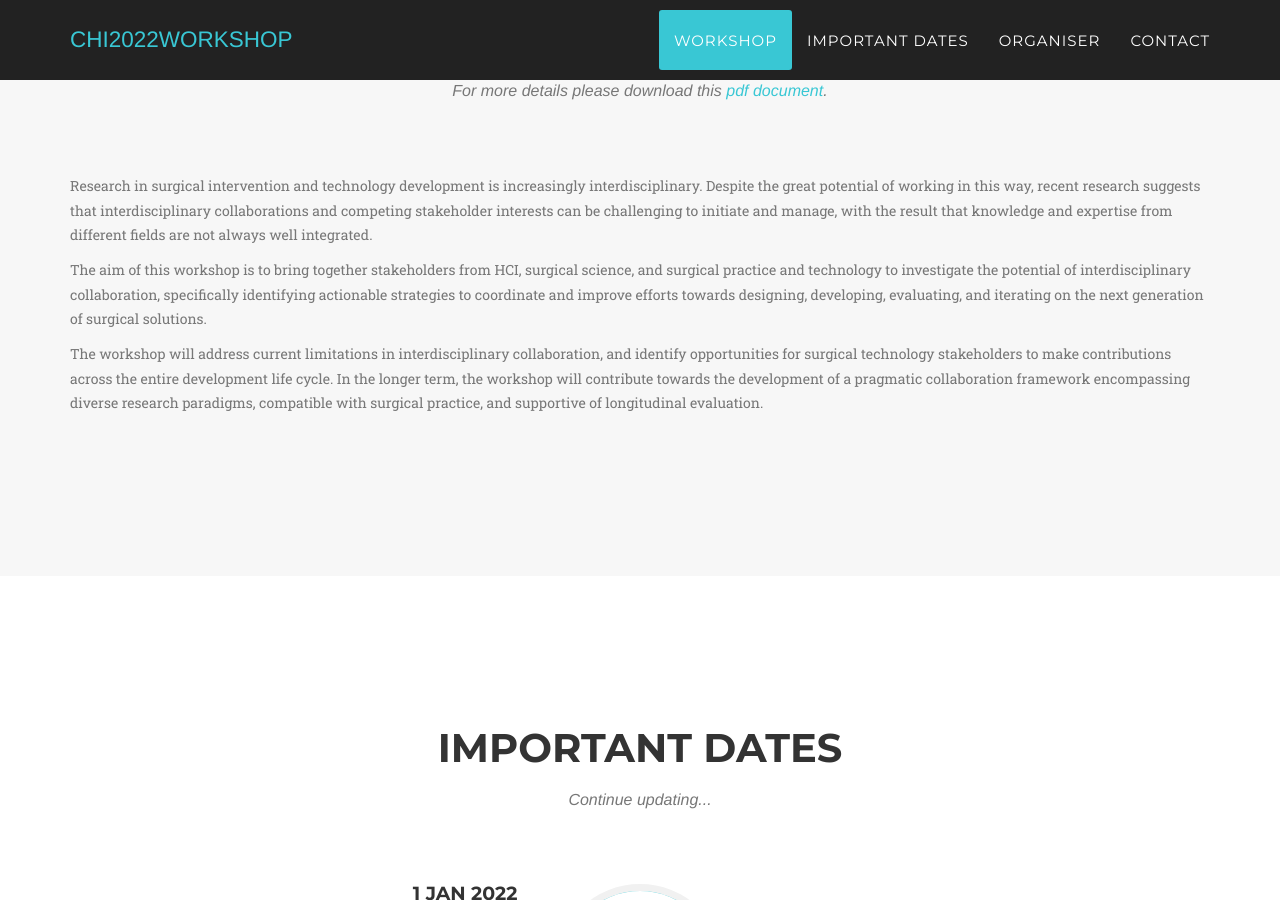
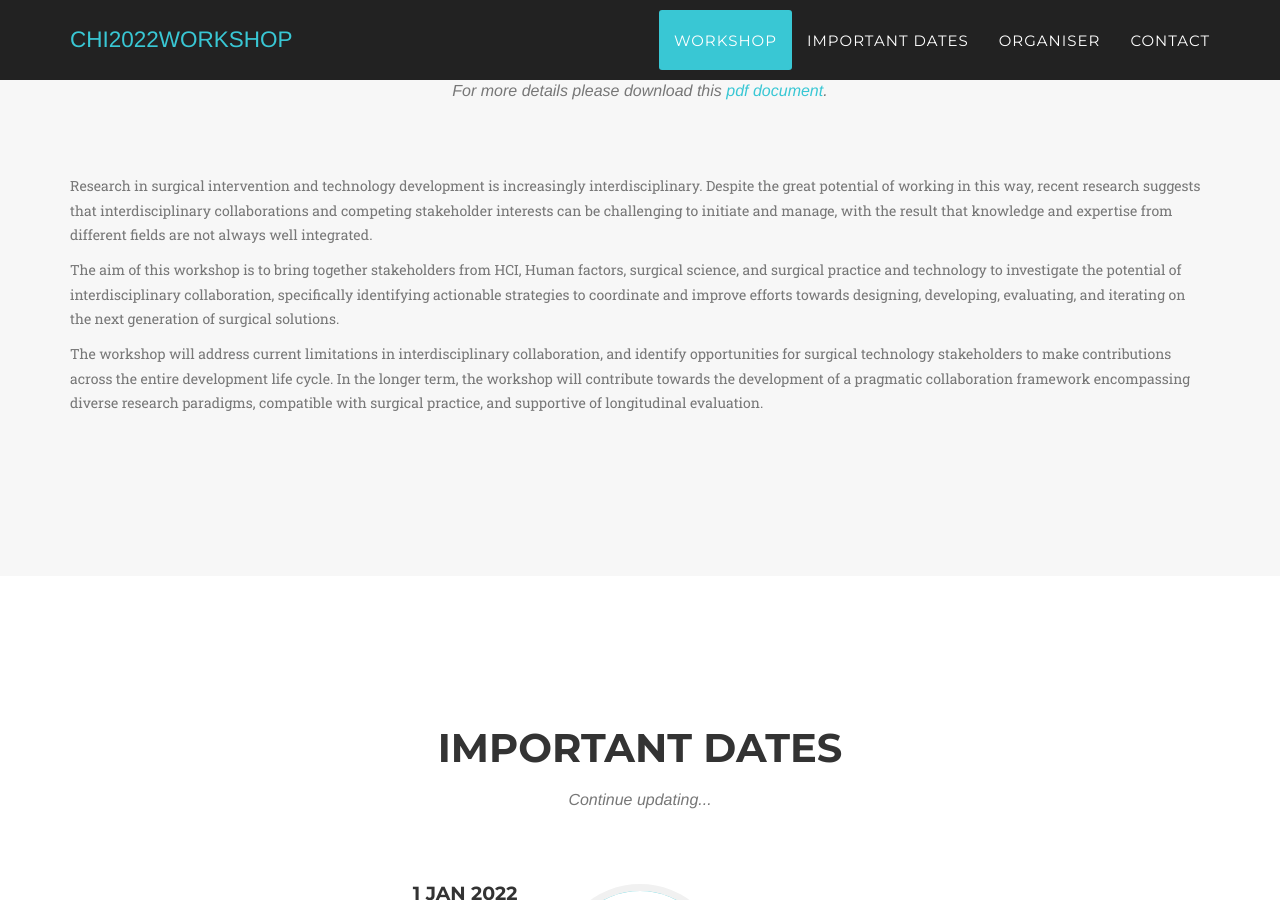
Before and after one commit to turtle2007/CHI22-ihfs, a Jekyll site: the page built from index.html, in a window 1280 px wide and 900 px high, scrolled down 1011 px. Built offline with Jekyll 4.4.1, drawn with Linux system fonts in a browser that asks for light colours; some web fonts are replaced; some of the changed text lies outside the part shown.

Commit message:
fix typo

```diff
--- a/_includes/footer.html
+++ b/_includes/footer.html
@@ -2,7 +2,7 @@
         <div class="container">
             <div class="row">
                 <div class="col-md-4">
-                    <span class="copyright">Copyright &copy; {{ site.title }} {{ 'now' | date: "%Y" }}</span>
+                    <span class="copyright">Copyright &copy; {{ site.title }} HumanFactorsInSurgery <!-- {{ 'now' | date: "%Y" }} --></span>
                 </div>
                 <!-- <div class="col-md-4">
                     <ul class="list-inline social-buttons">
--- a/_includes/team.html
+++ b/_includes/team.html
@@ -30,7 +30,7 @@
             </div>
             <div class="row">
                 <div class="col-lg-8 col-lg-offset-2 text-center">
-                    <p class="large text-muted">To know more about the workshop and us, feel free to contact! Looking farward to meet you.</p>
+                    <p class="large text-muted">To know more about the workshop and us, feel free to contact! Looking forward to meet you.</p>
                 </div>
             </div>
         </div>
--- a/_includes/workshop_grid.html
+++ b/_includes/workshop_grid.html
@@ -6,7 +6,7 @@
                     <h2 class="section-heading text-center">Workshop</h2>
                     <h3 class="section-subheading text-muted text-center">For more details please download this <a href= "https://turtle2007.github.io/CHI22-ihfs/assets/chi22extendedabstracts-45-final.pdf">pdf document</a>.</h3>
                     <p class="section-subheading text-muted">Research in surgical intervention and technology development is increasingly interdisciplinary. Despite the great potential of working in this way, recent research suggests that interdisciplinary collaborations and competing stakeholder interests can be challenging to initiate and manage, with the result that knowledge and expertise from different fields are not always well integrated. </p>
-                    <p class="section-subheading text-muted">The aim of this workshop is to bring together stakeholders from HCI, surgical science, and surgical practice and technology to investigate the potential of interdisciplinary collaboration, specifically identifying actionable strategies to coordinate and improve efforts towards designing, developing, evaluating, and iterating on the next generation of surgical solutions.</p>
+                    <p class="section-subheading text-muted">The aim of this workshop is to bring together stakeholders from HCI, Human factors, surgical science, and surgical practice and technology to investigate the potential of interdisciplinary collaboration, specifically identifying actionable strategies to coordinate and improve efforts towards designing, developing, evaluating, and iterating on the next generation of surgical solutions.</p>
                    <p class="section-subheading text-muted">The workshop will address current limitations in interdisciplinary collaboration, and identify opportunities for surgical technology stakeholders to make contributions across the entire development life cycle. In the longer term, the workshop will contribute towards the development of a pragmatic collaboration framework encompassing diverse research paradigms, compatible with surgical practice, and supportive of longitudinal evaluation.</p>
                 </div>
             </div>
```
